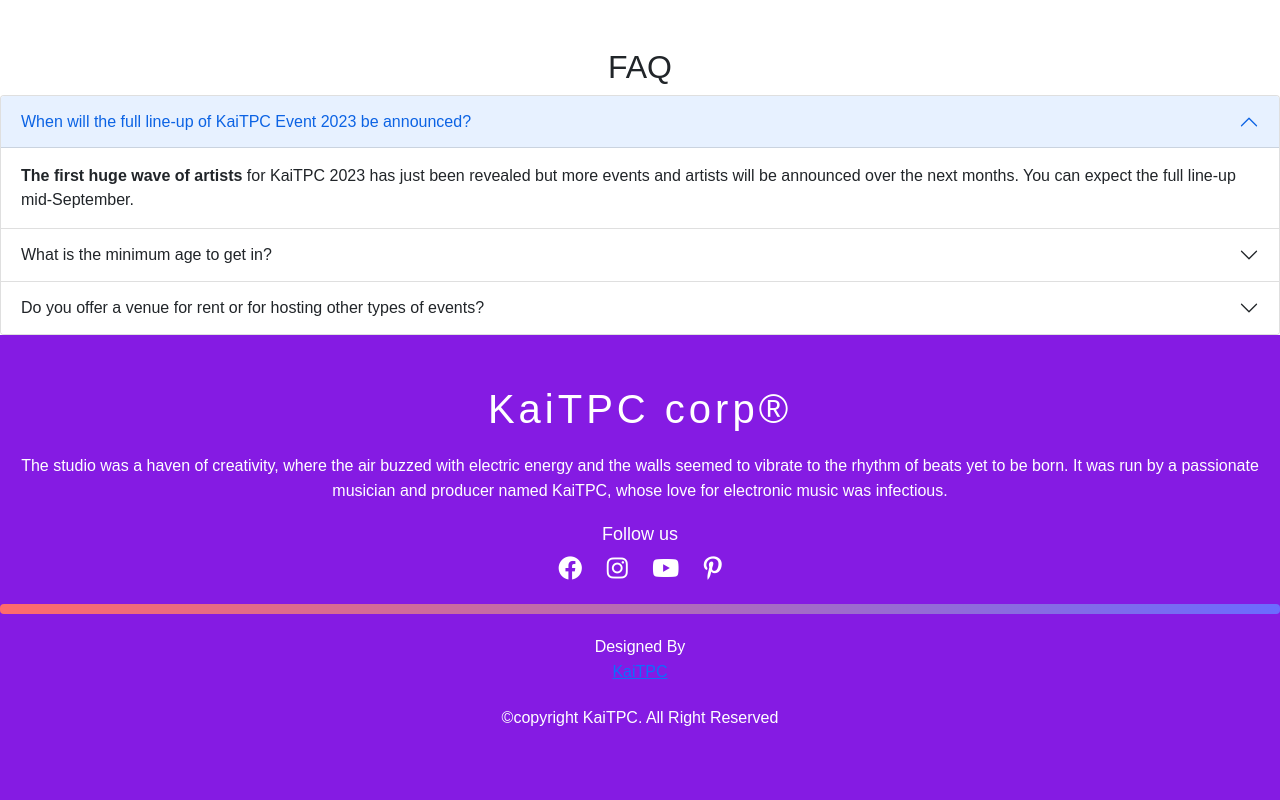
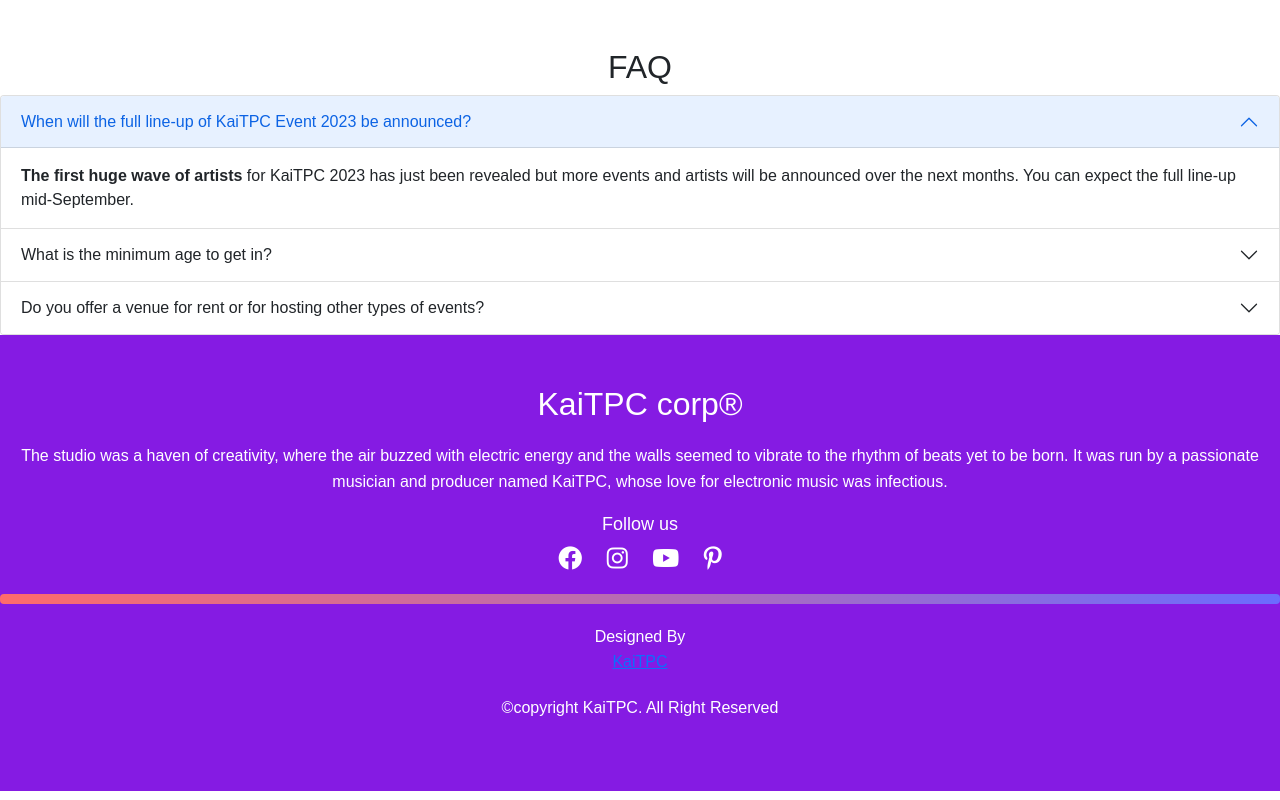
Before and after one commit to KaiTPC/Portfolio-KaiTPC, a plain HTML site: page index.html in a window 1280 px wide. Shown: the part 5963-6763 px from the top of the page. Drawn offline with nearby package versions, Linux system fonts and the light colour scheme; a web font is replaced by a local one.

Commit message:
Update style.css
footer control.

Signed-off-by: Kaidi Chang <128574454+KaiTPC@users.noreply.github.com>

```diff
--- a/css/style.css
+++ b/css/style.css
@@ -380,8 +380,7 @@ body {
         }
 
         #footer h1 {
-    font-size: 2.5rem;
-    letter-spacing: 4px;
+            font-size: 2rem;
             margin-bottom: 20px;
         }
 
@@ -404,11 +403,11 @@ body {
             font-size: 24px;
             margin: 0 10px;
             color: #fff;
-    transition: transform 0.5s;
+            transition: transform 0.3s;
         }
 
         .fa-brands:hover {
-    transform: scale(2,3);
+            transform: scale(1.2);
         }
 
         .credit {
@@ -416,24 +415,7 @@ body {
             margin-bottom: 20px;
             background: linear-gradient(to right, #ff6b6b, #6b6bff);
             border-radius: 4px;
-  }
-
-  .credit:before {
-    content: "";
-    display: block;
-    width: 100%;
-    height: 100%;
-    background: linear-gradient(to right, #6b6bff, #ff6b6b);
-    border-radius: 4px;
-  }
-
-  .credit:after {
-    content: "";
-    display: block;
-    width: 100%;
-    height: 100%;
-    background: linear-gradient(to right, #ff6b6b, #6b6bff);
-    border-radius: 4px;
+            position: relative;
         }
 
         .credit:before,
@@ -442,6 +424,8 @@ body {
             display: block;
             width: 100%;
             height: 100%;
+            background: linear-gradient(to right, #6b6bff, #ff6b6b);
+            border-radius: 4px;
             position: absolute;
             z-index: -1;
             top: 0;
@@ -454,9 +438,7 @@ body {
             0% {
                 transform: translateX(-100%);
             }
-    50% {
-        transform: translateX(0);
-      }
+
             100% {
                 transform: translateX(100%);
             }
@@ -472,5 +454,4 @@ body {
             color: #f5f0f0;
         }
 
-
 /* Footer End */
```
Lines whose indentation alone changed are shown as unchanged.
